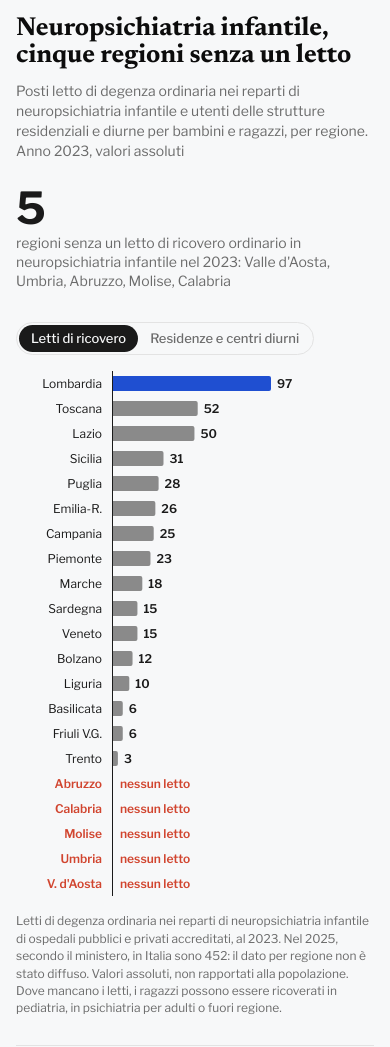
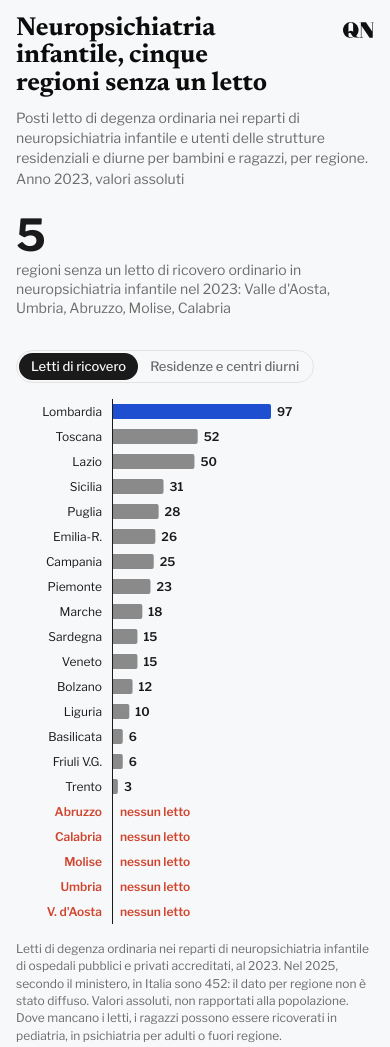
Before and after one commit to caterinamalanetto-star/caterinamalanetto-star-salute-mentale-ragazzi, a plain HTML site: page regioni/index.html in a window 390 px wide. Shown: the top 1047 px of the page. Drawn offline with nearby package versions, Linux system fonts and the light colour scheme.

Commit message:
Aggiorna gli assets alla nuova versione della skill Radar: logo QN nella testata e sfondi QN riconosciuti
Co-Authored-By: Claude Opus 5.5 <noreply@anthropic.com>
Claude-Session: https://claude.ai/code/session_01RTk8MPYDrkdmj6Pq3oKFfL

```diff
--- a/assets/radar.css
+++ b/assets/radar.css
@@ -14,6 +14,7 @@
   --red-1: #440909;  --red-2: #a21014;  --red-3: #e63633;  --red-4: #ff7f7b;  --red-5: #ffc0c0;
   --grey-1: #333536; --grey-2: #616467; --grey-3: #8a8e91; --grey-4: #b1b4b8; --grey-5: #d7d8da;
   --title: #0c0c0c;
+  --logo: #0e0f11;
   --serif: "Newsreader", Georgia, serif;
   --sans: "Libre Franklin", "Helvetica Neue", Arial, sans-serif;
   --font-title: var(--serif);
@@ -39,12 +40,20 @@
   --red-1: #ffc0c0;  --red-2: #ff7f7b;  --red-3: #e63633;  --red-4: #a21014;  --red-5: #5c1212;
   --grey-1: #d7d8da; --grey-2: #b1b4b8; --grey-3: #8a8e91; --grey-4: #616467; --grey-5: #3f4245;
   --title: #f5f5f5;
+  --logo: #ffffff;
   --bg: #121212;
   --tip-bg: #1e1f21;
   --on-dark: #ffffff;
   --on-light: #121212;
   color-scheme: dark;
 }
+
+/* Sfondi QN riconosciuti (data-bg, impostato da radar.js): piccoli ritocchi perché
+   tooltip e griglie restino distinti dal fondo */
+:root[data-bg="bianco"] { --tip-bg: #ffffff; --rule: #e6e7e8; }
+:root[data-bg="grigio"] { --tip-bg: #ffffff; }
+:root[data-bg="nero"]   { --tip-bg: #1e1f21; }
+:root[data-bg="notte"]  { --tip-bg: #101b20; --rule: #1d2a30; --grey-5: #2c3a40; }
 
 * { box-sizing: border-box; }
 
@@ -66,9 +75,31 @@ html, body {
 }
 
 /* ---------- Testata ---------- */
+/* Testata: titolo a sinistra, logo QN a destra sulla stessa riga della prima riga del titolo.
+   Dimensioni in vw (larghezza dell'iframe) con minimo e massimo; mai vh dentro un iframe,
+   perché l'altezza dell'iframe dipende dal contenuto e si innescherebbe un ciclo. */
+.radar > header {
+  --title-size: clamp(26px, 6vw, 32.8px);
+  --logo-h: clamp(16px, 3.2vw, 24px);
+  display: grid;
+  grid-template-columns: minmax(0, 1fr) auto;
+  column-gap: clamp(12px, 3vw, 24px);
+}
+.radar > header > * { grid-column: 1 / -1; }
+.radar > header > .r-title { grid-column: 1; grid-row: 1; }
+.radar > header > .r-logo { grid-column: 2; grid-row: 1; justify-self: end; }
+.r-logo {
+  height: var(--logo-h);
+  width: auto;
+  aspect-ratio: 795 / 407;
+  color: var(--logo);
+  /* centrato sulla prima riga del titolo (interlinea 1,05) */
+  margin-top: calc((var(--title-size) * 1.05 - var(--logo-h)) / 2);
+  flex: none;
+}
 .r-title {
   font-family: var(--font-title);
-  font-size: clamp(26px, 6vw, 32.8px);
+  font-size: var(--title-size, clamp(26px, 6vw, 32.8px));
   line-height: 1.05;
   font-weight: 700;
   letter-spacing: -0.005em;
--- a/assets/radar.js
+++ b/assets/radar.js
@@ -2,32 +2,99 @@
 (function () {
   "use strict";
 
-  // ---------- Tema (chiaro/scuro) e sfondo ----------
-  // Ordine: ?theme= nell'URL > messaggio della pagina ospite > prefers-color-scheme.
-  // La pagina ospite (script nel CMS) invia {sentinel:'radar-qn', type:'theme', theme, bg}.
+  // ---------- Sfondo e tema (chiaro/scuro) ----------
+  // QN usa quattro sfondi. La dataviz si adatta a quello che ha davvero dietro:
+  //  1. ?bg=grigio|bianco|nero|notte (o un colore #rrggbb) nell'URL dell'iframe;
+  //  2. il colore inviato dallo script del CMS ({sentinel:'radar-qn', type:'theme', theme, bg});
+  //  3. altrimenti il tema: ?theme= > messaggio del CMS > prefers-color-scheme.
+  // Il tema (testi, griglie, sfumature) si deduce dalla luminosità dello sfondo, così un blocco
+  // scuro dentro una pagina chiara (o il contrario) resta leggibile.
   var root = document.documentElement;
   var qs = new URLSearchParams(location.search);
+  var QN_BG = { grigio: "#f7f8f9", bianco: "#ffffff", nero: "#121212", notte: "#060e11" };
   var urlTheme = /^(light|dark)$/.test(qs.get("theme") || "") ? qs.get("theme") : null;
-  var msgTheme = null;
+  var urlBg = qs.get("bg");
+  var msgTheme = null, msgBg = null;
   var darkMQ = window.matchMedia ? window.matchMedia("(prefers-color-scheme: dark)") : null;
-  var SAFE_COLOR = /^(#[0-9a-f]{3,8}|rgba?\(\s*[\d.]+%?\s*,\s*[\d.]+%?\s*,\s*[\d.]+%?\s*(,\s*[\d.]+\s*)?\))$/i;
-  function applyTheme() {
-    var t = urlTheme || msgTheme || (darkMQ && darkMQ.matches ? "dark" : "light");
-    if (root.getAttribute("data-theme") !== t) root.setAttribute("data-theme", t);
+
+  function rgbOf(c) {
+    if (!c) return null;
+    c = String(c).trim().toLowerCase();
+    if (QN_BG[c]) c = QN_BG[c];
+    var m = /^#([0-9a-f]{3}|[0-9a-f]{6})$/.exec(c);
+    if (m) {
+      var h = m[1].length === 3 ? m[1].replace(/./g, "$&$&") : m[1];
+      return [parseInt(h.slice(0, 2), 16), parseInt(h.slice(2, 4), 16), parseInt(h.slice(4, 6), 16), 1];
+    }
+    m = /^rgba?\(\s*([\d.]+)\s*,\s*([\d.]+)\s*,\s*([\d.]+)\s*(?:,\s*([\d.]+)\s*)?\)$/.exec(c);
+    if (m) return [+m[1], +m[2], +m[3], m[4] == null ? 1 : +m[4]];
+    return null;   // qualunque altra cosa viene ignorata (niente CSS arbitrario)
   }
-  function applyBg(bg) {
-    if (bg && SAFE_COLOR.test(String(bg).trim())) root.style.setProperty("--bg", String(bg).trim());
-    else root.style.removeProperty("--bg");
+  function hex(rgb) { return "#" + rgb.slice(0, 3).map(function (v) { return ("0" + Math.round(v).toString(16)).slice(-2); }).join(""); }
+  function lum(rgb) {   // luminanza relativa WCAG, 0 = nero, 1 = bianco
+    var a = rgb.slice(0, 3).map(function (v) { v /= 255; return v <= 0.03928 ? v / 12.92 : Math.pow((v + 0.055) / 1.055, 2.4); });
+    return 0.2126 * a[0] + 0.7152 * a[1] + 0.0722 * a[2];
   }
-  applyTheme();
-  if (darkMQ && darkMQ.addEventListener) darkMQ.addEventListener("change", applyTheme);
+  // se il colore è a un passo da uno dei quattro sfondi QN, usa quello esatto
+  function qnName(rgb) {
+    var best = null, dmin = 1e9;
+    Object.keys(QN_BG).forEach(function (k) {
+      var q = rgbOf(QN_BG[k]);
+      var d = Math.abs(q[0] - rgb[0]) + Math.abs(q[1] - rgb[1]) + Math.abs(q[2] - rgb[2]);
+      if (d < dmin) { dmin = d; best = k; }
+    });
+    return dmin <= 18 ? best : null;
+  }
+  function apply() {
+    var rgb = rgbOf(urlBg) || rgbOf(msgBg);
+    if (rgb && rgb[3] < 0.95) rgb = null;            // sfondo trasparente: non dice niente
+    var name = rgb ? qnName(rgb) : null;
+    var theme;
+    if (urlTheme) theme = urlTheme;
+    else if (rgb) theme = lum(rgb) < 0.18 ? "dark" : "light";
+    else theme = msgTheme || (darkMQ && darkMQ.matches ? "dark" : "light");
+    if (root.getAttribute("data-theme") !== theme) root.setAttribute("data-theme", theme);
+    if (rgb) {
+      root.style.setProperty("--bg", name ? QN_BG[name] : hex(rgb));
+      root.setAttribute("data-bg", name || "altro");
+    } else {
+      root.style.removeProperty("--bg");
+      root.removeAttribute("data-bg");
+    }
+  }
+  apply();
+  if (darkMQ && darkMQ.addEventListener) darkMQ.addEventListener("change", apply);
   window.addEventListener("message", function (e) {
     var d = e.data;
     if (!d || typeof d !== "object" || d.sentinel !== "radar-qn" || d.type !== "theme") return;
     msgTheme = d.theme === "dark" || d.theme === "light" ? d.theme : null;
-    applyTheme();
-    applyBg(d.bg);
+    msgBg = typeof d.bg === "string" ? d.bg : null;
+    apply();
   });
+
+  // ---------- Logo QN in alto a destra, in linea con il titolo ----------
+  // Un solo SVG (currentColor): il colore lo decide il CSS in base allo sfondo
+  // (--logo: #0e0f11 su grigio e bianco, #ffffff su nero e notte).
+  var QN_LOGO_PATH = "M198.191 0.0308838C291.679 1.40807 396.303 79.4122 396.303 201.18C396.303 295.975 334.916 348.183 334.805 348.277C334.805 348.277 337.618 358.821 353.045 371.041H353.03C368.736 383.486 386.574 386.299 402.639 386.161V398.563C402.544 398.566 364.081 399.914 337.259 396.646C306.99 392.959 273.52 386.204 250.854 366.304C207.268 328.035 211.56 270.951 169.453 270.856C157.095 270.827 147.967 277.334 142.305 284.343C140.298 286.835 138.942 289.758 138.942 291.849C138.942 296.383 137.39 340.94 142.723 355.353C152.246 381.097 175.204 391.794 193.459 393.404C225.633 396.238 246.122 384.805 246.122 384.805C249.983 387.829 255.316 390.599 257.228 391.459C251.557 396.727 227.764 406.797 198.185 405.996C89.4376 403.052 0.000195909 314.205 0 201.188V201.108C3.56752 78.4071 103.048 -1.37545 198.191 0.0308838ZM581.85 3.43518L742.506 240.334V15.8365H704.479V3.43518H795V15.8365H757.083V397.624H675.763L469.521 93.36V386.17H507.547V398.571H416.968V386.17H454.943V15.8365H416.968V3.43518H581.85ZM198.191 11.2672C163.307 11.2672 138.957 40.1076 138.957 70.1871L139.045 256.662C139.045 256.662 158.817 226.837 198.191 225.154C235.127 223.573 257.426 247.284 257.426 247.284V70.9596C257.426 36.8797 230.446 11.2672 198.191 11.2672Z";
+  function addLogo() {
+    var head = document.querySelector(".radar > header");
+    if (!head || head.querySelector(".r-logo") || head.hasAttribute("data-no-logo")) return;
+    var ns = "http://www.w3.org/2000/svg";
+    var svg = document.createElementNS(ns, "svg");
+    svg.setAttribute("class", "r-logo");
+    svg.setAttribute("viewBox", "0 0 795 407");
+    svg.setAttribute("role", "img");
+    svg.setAttribute("aria-label", "QN Quotidiano Nazionale");
+    var t = document.createElementNS(ns, "title");
+    t.textContent = "QN Quotidiano Nazionale";
+    var path = document.createElementNS(ns, "path");
+    path.setAttribute("d", QN_LOGO_PATH);
+    path.setAttribute("fill", "currentColor");
+    svg.appendChild(t); svg.appendChild(path);
+    head.appendChild(svg);
+  }
+  if (document.readyState === "loading") document.addEventListener("DOMContentLoaded", addLogo);
+  else addLogo();
 
   // ---------- Formati numerici italiani ----------
   var locale = d3.formatLocale({
@@ -282,7 +349,7 @@
     num: num, parseCSV: parseCSV, loadCSV: loadCSV,
     reduced: reduced, DUR: DUR, EASE: EASE, isNarrow: isNarrow,
     postHeight: postHeight, scheduleHeight: scheduleHeight,
-    onFirstView: onFirstView, responsive: responsive, enter: enter, countUp: countUp,
+    addLogo: addLogo, onFirstView: onFirstView, responsive: responsive, enter: enter, countUp: countUp,
     tooltip: tooltip, tipHTML: tipHTML, dismissOutside: dismissOutside,
     wrap: wrap, barPathV: barPathV, barPathH: barPathH, fail: fail
   };
```
Also changed, not shown: assets/logo/logo-qn-bianco.svg (added), assets/logo/logo-qn-nero.svg (added), assets/logo/logo-qn.svg (added).
